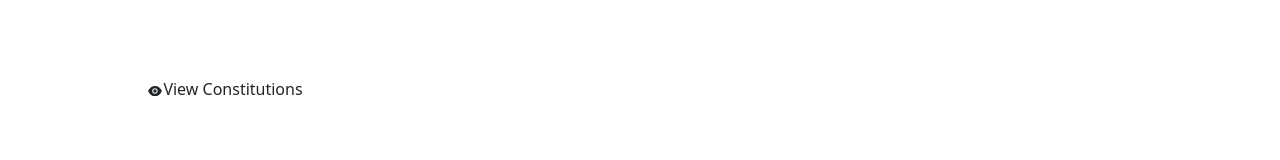
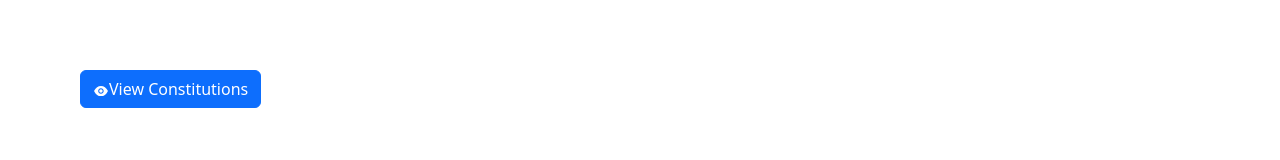
Before and after one commit to Caleb9083/legal-companion-frontend, a React (Create React App) app: page / in a window 1280 px wide. Shown: the part 524-684 px from the top of the page. Built offline with nearby package versions, Linux system fonts and the light colour scheme.

Commit message:
Button component replaced with React Bootstrap Button

```diff
--- a/src/components/ConstitutionCard.js
+++ b/src/components/ConstitutionCard.js
@@ -3,7 +3,7 @@ import "./styles/ConstitutionCard.css";
 import img from "../images/download.png";
 import { Link } from "react-router-dom";
 import { BiDotsVerticalRounded } from "react-icons/bi";
-import { Button } from "./Button";
+import Button from "react-bootstrap/Button";
 
 const ConstitutionCard = (props) => {
     const { constitutionId } = props;
@@ -17,7 +17,9 @@ const ConstitutionCard = (props) => {
                 />
                 <div className="card_title_container">
                     <div className="card_name">
-                        <Link className="card_name" to={`/constitutions/${constitutionId}`}>{props.title}</Link>
+                        <Link className="card_name" to={`/constitutions/${constitutionId}`}>
+                            {props.title}
+                        </Link>
                     </div>
 
                     <div className="card_icon">
@@ -35,7 +37,9 @@ const ConstitutionCard = (props) => {
                     </div>
                 </div>
                 <div className="card_open_container">
-                    <Button buttonSize="btn-small" route={`/constitutions/${constitutionId}`}>Open</Button>
+                    <Link to={`/constitutions/${constitutionId}`}>
+                        <Button>Open</Button>
+                    </Link>
                 </div>
             </div>
         </>
--- a/src/components/Hero.js
+++ b/src/components/Hero.js
@@ -1,6 +1,6 @@
 import React from "react";
 import "./styles/Hero.css";
-import { Button } from "./Button";
+import Button from "react-bootstrap/Button"
 import { AiFillEye } from 'react-icons/ai';
 import hero_right_img from "../images/high-angle-shot-gavel-lawsuit-papers-wooden-surface.jpg"
 
@@ -15,7 +15,7 @@ const Hero = () => {
                     <span>talk about?</span>
                 </div>
                 <div className="button_container">
-                    <Button buttonSize={"btn--medium"}><AiFillEye />View Constitutions</Button>
+                    <Button variant="primary"><AiFillEye />View Constitutions</Button>
                 </div>
             </div>
             <div className="hero_right">
--- a/src/pages/ChaptersPage.js
+++ b/src/pages/ChaptersPage.js
@@ -1,7 +1,7 @@
 import React, { useState, useEffect } from "react";
 import "./styles/ChaptersPage.css";
 import { useParams } from "react-router-dom";
-import { Button } from "../components/Button";
+import Button from "react-bootstrap/Button";
 import { BsPlusLg } from "react-icons/bs";
 import ChapterCard from "../components/ChapterCard";
 import Banner from "../components/Banner";
@@ -52,7 +52,7 @@ const ChaptersPage = () => {
             <div className="constitution_sub_section_title ">
                 <div className="chapter_head">
                     Chapters
-                    <Button buttonSize="btn-large">
+                    <Button >
                         <BsPlusLg />
                         Add new chapter
                     </Button>
--- a/src/pages/Constitution.js
+++ b/src/pages/Constitution.js
@@ -1,5 +1,5 @@
 import React, { useState, useEffect } from "react";
-import { Button } from "../components/Button";
+import Button from "react-bootstrap/Button";
 import "./styles/Constitution.css";
 import ConstitutionCard from "../components/ConstitutionCard";
 import { FaUpload } from 'react-icons/fa'
```
Also changed, not shown: src/components/styles/Hero.css (+6 -6 lines).
